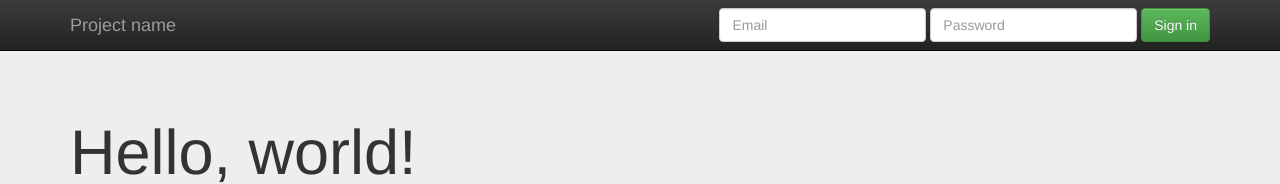
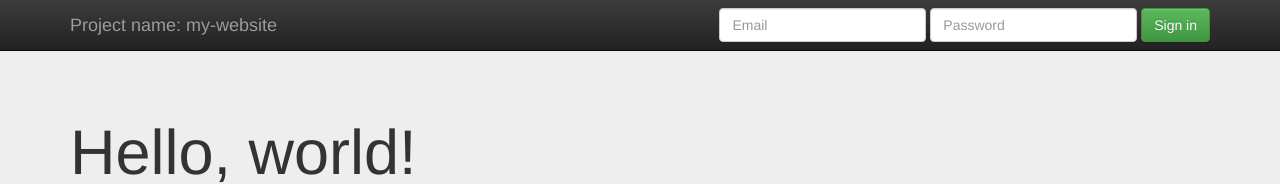
Before and after one commit to yasaman-y/my-website, a plain HTML site: page index.html in a window 1280 px wide. Shown: the top 184 px of the page. Drawn offline with nearby package versions, Linux system fonts and the light colour scheme.

Commit message:
some changes

```diff
--- a/index.html
+++ b/index.html
@@ -36,7 +36,7 @@
             <span class="icon-bar"></span>
             <span class="icon-bar"></span>
           </button>
-          <a class="navbar-brand" href="#">Project name</a>
+          <a class="navbar-brand" href="#">Project name: my-website</a>
         </div>
         <div id="navbar" class="navbar-collapse collapse">
           <form class="navbar-form navbar-right" role="form">
```
